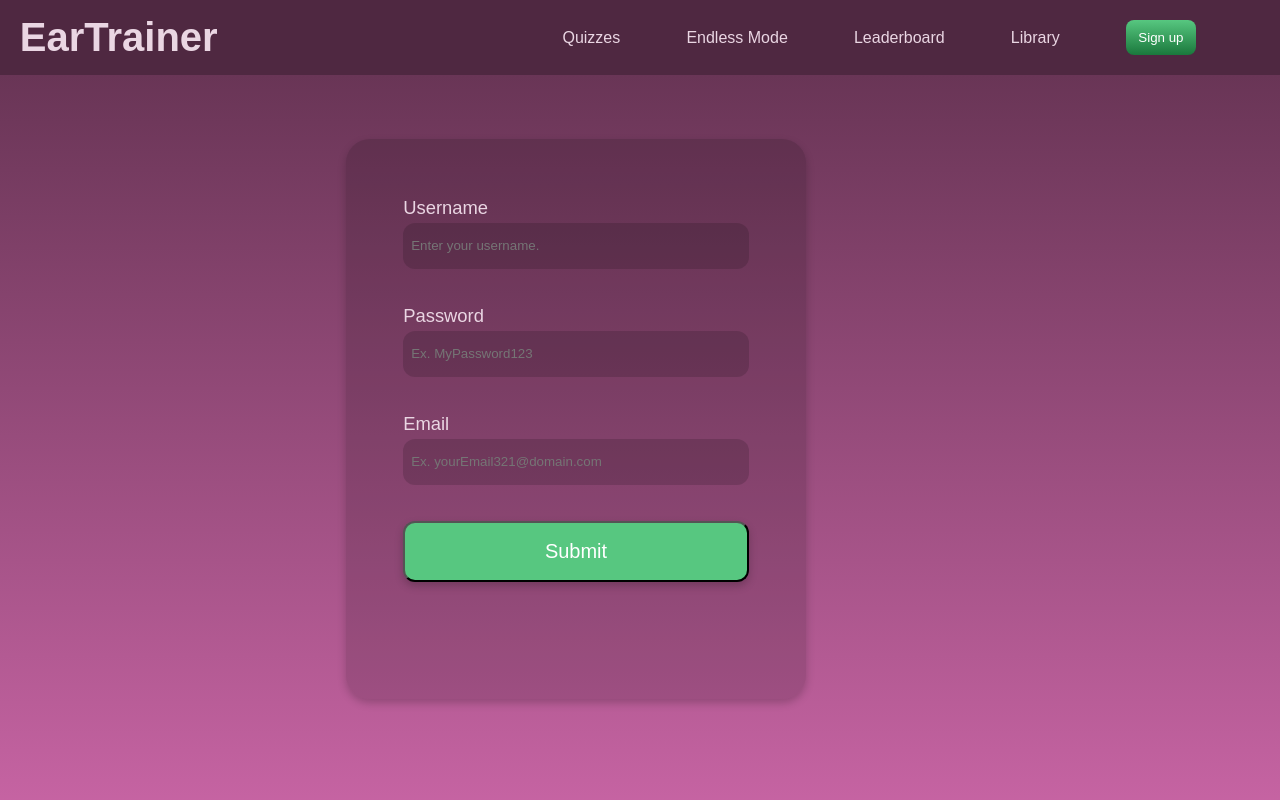
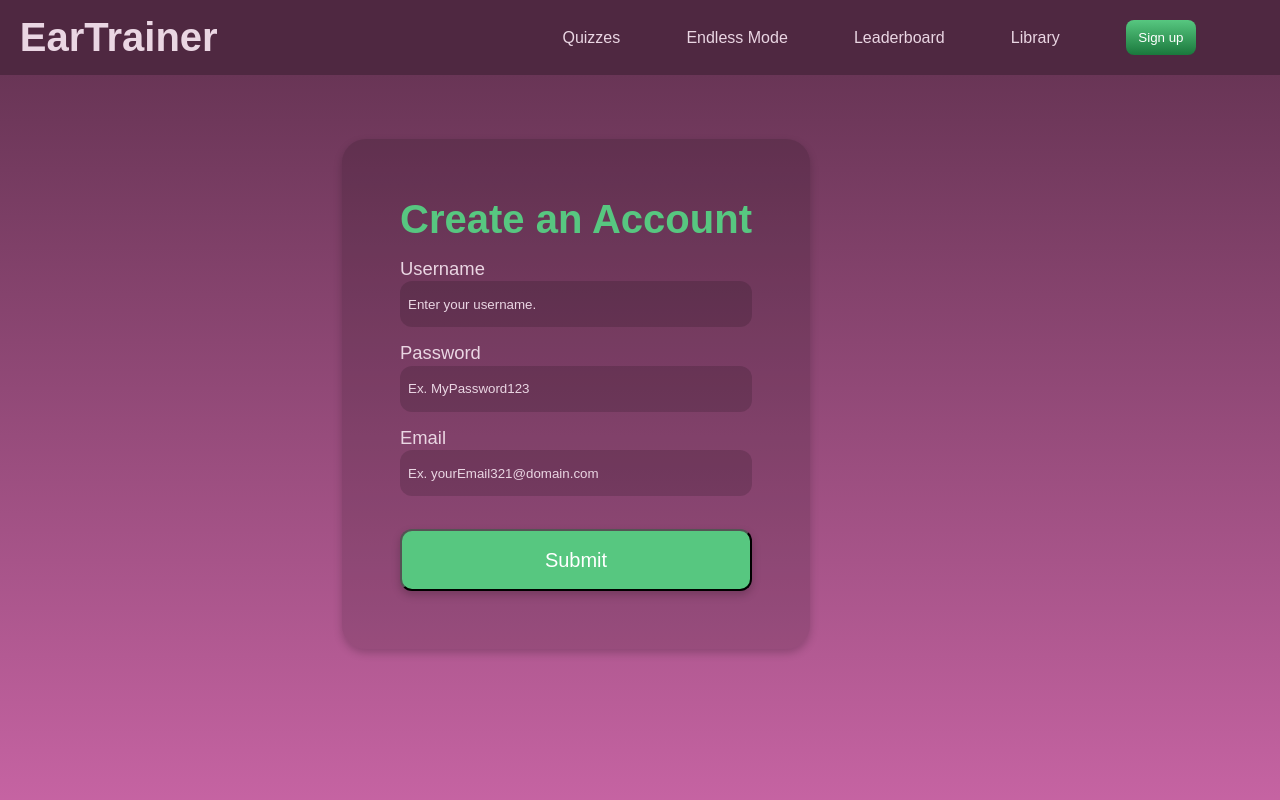
Before and after one commit to Tato223/ear_trainer, a React (Vite) app in the folder app/: page /signup in a window 1280 px wide. Shown: the top 800 px of the page. Built offline with nearby package versions, Linux system fonts and the light colour scheme; a web font is replaced by a local one.

Commit message:
Adjusted signup form styling

```diff
--- a/app/src/App.css
+++ b/app/src/App.css
@@ -310,12 +310,14 @@ h2 {
 }
 
 .signup-container {
-  margin-top: 5%;
+  margin: 5% 0% 5% 0%;
   width: 90dvw;
-  height: 70dvh;
+  min-height: 70%;
+  max-height: 90%;
   display: flex;
   justify-content: center;
   align-content: center;
+  min-height: 100%;
 }
 
 .signup-form {
@@ -325,6 +327,7 @@ h2 {
   box-shadow: 0px 4px 8px rgba(0, 0, 0, 0.21);
 
   min-width: 30%;
+  min-height: fit-content;
 
   display: flex;
   flex-direction: column;
@@ -332,14 +335,21 @@ h2 {
 
   background-color: var(--card-color);
 
-  gap: 36px;
+  gap: 5%;
 }
 
 .form-block {
   display: flex;
   flex-direction: column;
-  gap: 4px;
+  gap: 2%;
+
+  color: var(--secondary-color);
 }
+
+.form-block > input::placeholder {
+  color: var(--secondary-color)
+}
+
 
 label {
   font-size: 1.15em;
@@ -357,12 +367,13 @@ label {
   min-height: 30px;
 
   padding: 8px;
-    background-color: var(--card-color);
+  background-color: var(--card-color);
 
   color: white;
 }
 
 .submit-btn {
+  margin-top: 5%;
   padding: 5%;
   border-radius: 12px;
   background-color: var(--accent-color);
@@ -372,3 +383,9 @@ label {
 
   color: white;
 }
+
+.signup-prompt {
+  text-align: center;
+  font-size: 2.5em;
+  color: var(--accent-color);
+}
--- a/app/src/pages/sign_up_page.jsx
+++ b/app/src/pages/sign_up_page.jsx
@@ -14,13 +14,26 @@ export default function SignupPage() {
 }
 
 export function SignupContent() {
+
+  /* props = [
+    "label",
+    "text",
+    "id",
+    "max",
+    "min",
+    "placeholder"
+  ] */
+
   return (
     <div className="content-container">
       <div className="signup-container">
+
         <form className="signup-form">
 
+          <h2 className="signup-prompt">Create an Account</h2>
+
           <FormBlock label="Username" id="username-entry" type="text" min={3} max={12} isRequired={true} placeholder="Enter your username."/>
-          <FormBlock label="Password" id="password-entry" type="text" min={3} max={12} isRequired={true} placeholder="Ex. MyPassword123"/>
+          <FormBlock label="Password" id="password-entry" type="password" min={3} max={12} isRequired={true} placeholder="Ex. MyPassword123"/>
           <FormBlock label="Email" id="email-entry" type="email" min={3} max={12} isRequired={true} placeholder="Ex. yourEmail321@domain.com"/>
 
           <input className="submit-btn" type="submit" />
@@ -34,11 +47,12 @@ export function FormBlock(props) {
     return(
         <div className="form-block">
             <label for="#form-entry">{props.label}</label>
-            <input id={props.id} type="text" min={props.min} max={props.max} required={props.isRequired} placeholder={props.placeholder}></input>
+            <input id={props.id} type={props.type} min={props.min} max={props.max} required={props.isRequired} placeholder={props.placeholder}></input>
         </div>
     );
 }
 
+// Define datatypes for component props
 FormBlock.propTypes = {
     label: PropTypes.string,
     id: PropTypes.string,
```
